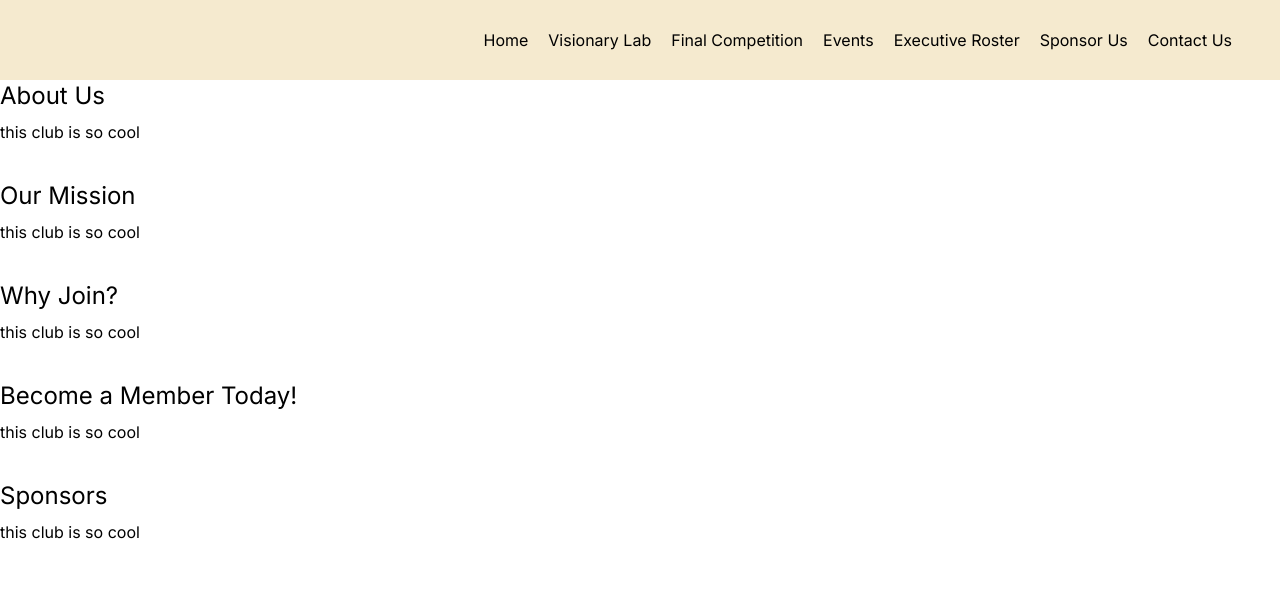
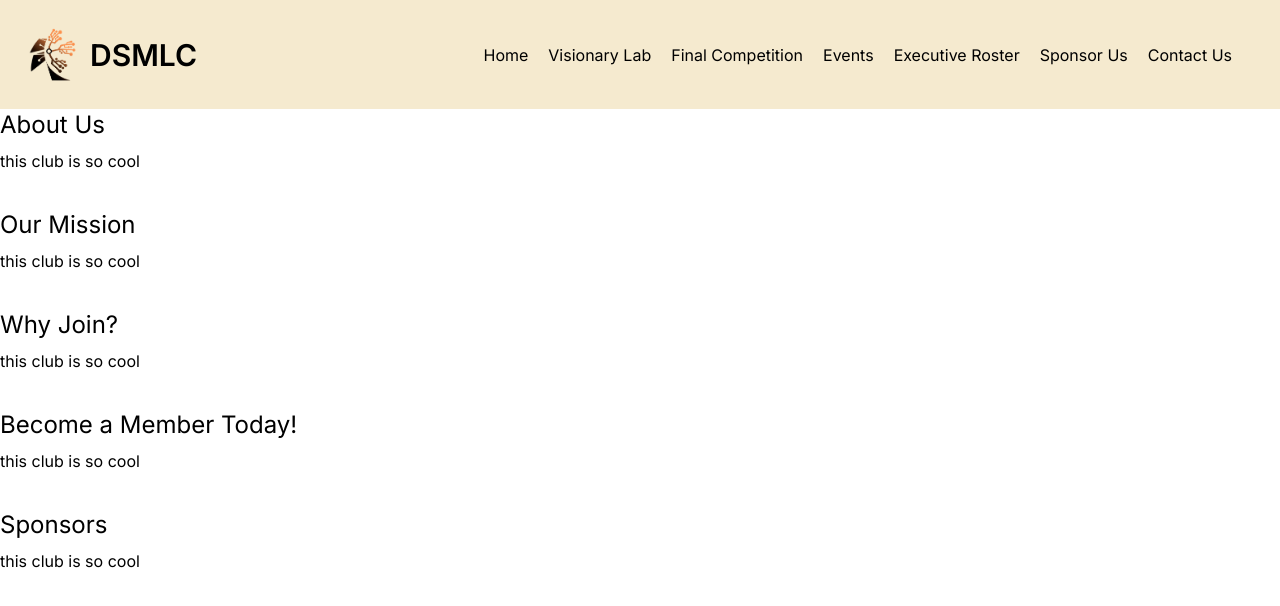
Before and after one commit to DSMLC/dsmlc-website, a Next.js app: page / in a window 1280 px wide. Shown: the top 606 px of the page. Built offline with nearby package versions, Linux system fonts and the light colour scheme.

Commit message:
Add header logo

```diff
--- a/app/components/header/Header.tsx
+++ b/app/components/header/Header.tsx
@@ -1,10 +1,19 @@
 import React from "react";
 import Pages from "../../../public/data/pages.json";
 import Link from "next/link";
+import DSMLCLogo from "../../../public/DSMLC-logo.png";
+import Image from "next/image";
 
 export const Header = () => {
   return (
-    <div className="flex justify-end flex-row gap-5 bg-dsmlcParchment p-7 pr-12">
+    <div className="bg-dsmlcParchment p-7 pr-12 flex justify-between flex-row">
+      <Link href={"/"}>
+        <div className="flex flex-row gap-3 items-center">
+          <Image src={DSMLCLogo} alt="DSMLC Logo" className="" width={50} />{" "}
+          <span className="text-3xl font-semibold">DSMLC</span>
+        </div>
+      </Link>
+      <div className="flex flex-row gap-5 items-center">
         {Object.values(Pages).map((page) => {
           return (
             <div>
@@ -13,5 +22,6 @@ export const Header = () => {
           );
         })}
       </div>
+    </div>
   );
 };
```
Also changed, not shown: public/DSMLC-logo.png (added). Lines whose indentation alone changed are shown as unchanged.
